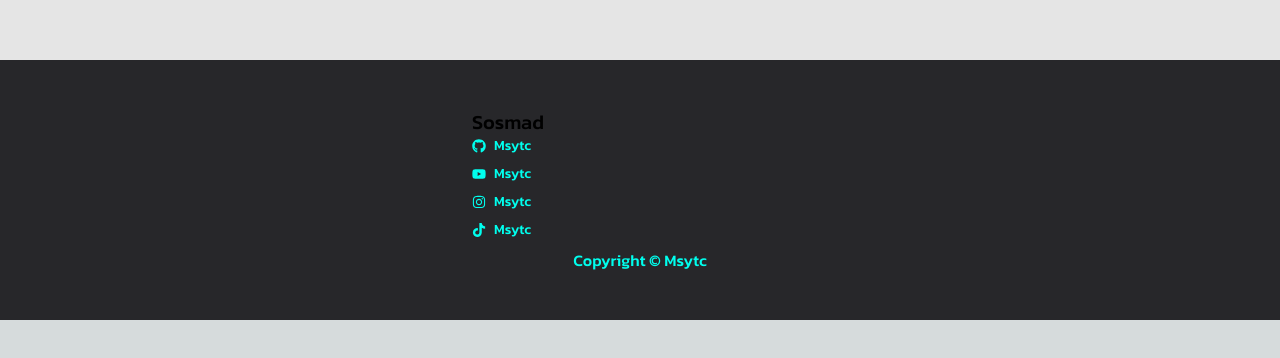
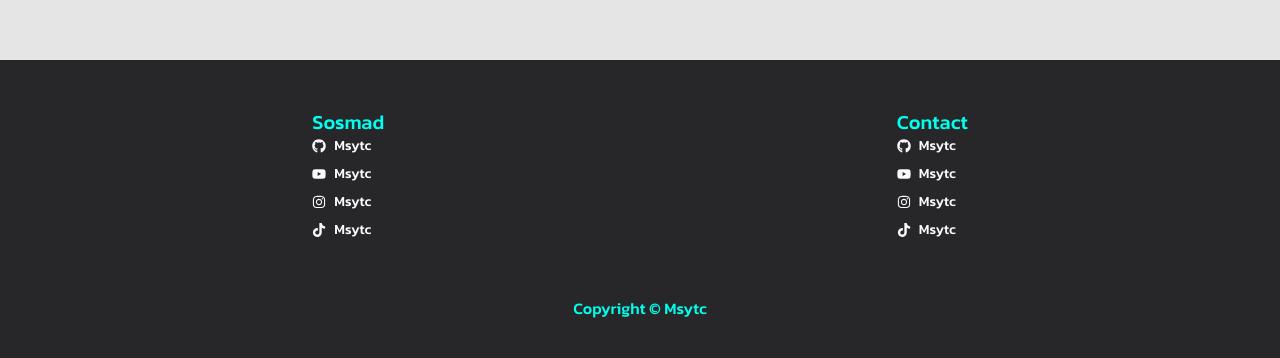
Before and after one commit to MohSolehuddin/olshop, a Next.js app: page / in a window 1280 px wide. Shown: the part 3940-4298 px from the top of the page. Before the commit the page ends 4260 px from the top, so only its background shows below. Built offline with nearby package versions, Linux system fonts and the light colour scheme.

Commit message:
fi dinamis footer: validation input bad word

```diff
--- a/src/components/fragments/Footer.tsx
+++ b/src/components/fragments/Footer.tsx
@@ -3,48 +3,78 @@ import { Imprima } from "next/font/google";
 import React from "react";
 import { FaInstagram, FaYoutube, FaGithub, FaTiktok } from "react-icons/fa";
 
-const DataFooter = {
-  sosmad: [
+const DataFooter = [
+  {
+    title: "Sosmad",
+    data: [
       { link: "https://msytc.vercel.app", icon: FaGithub, text: "Msytc" },
       { link: "https://msytc.vercel.app", icon: FaYoutube, text: "Msytc" },
       { link: "https://msytc.vercel.app", icon: FaInstagram, text: "Msytc" },
       { link: "https://msytc.vercel.app", icon: FaTiktok, text: "Msytc" },
     ],
-  coppyRight: { link: "https://msytc.vercel.app", name: "Msytc" },
-};
+  },
+  {
+    title: "Contact",
+    data: [
+      { link: "https://msytc.vercel.app", icon: FaGithub, text: "Msytc" },
+      { link: "https://msytc.vercel.app", icon: FaYoutube, text: "Msytc" },
+      { link: "https://msytc.vercel.app", icon: FaInstagram, text: "Msytc" },
+      { link: "https://msytc.vercel.app", icon: FaTiktok, text: "Msytc" },
+    ],
+  },
+  {
+    title: "Copyright",
+    data: [{ link: "https://msytc.vercel.app", icon: FaGithub, text: "Msytc" }],
+  },
+];
 
 const Footer = () => {
   return (
-    <footer className="w-screen px-20 py-12 bg-zinc-800 flex justify-center text-center flex-wrap place-items-center">
-      <section className="w-full md:w-[30%]">
-        <p className="tentang-saya text-xl text-start">Sosmad</p>
-        {DataFooter.sosmad.map(function (sosmad: {
+    <footer className="w-screen px-20 py-12 bg-zinc-800 flex justify-center md:justify-evenly text-center flex-wrap place-items-center gap-12">
+      {DataFooter.map((data) => {
+        if (data.title.toUpperCase() !== "COPYRIGHT") {
+          return (
+            <section
+              className="w-full md:w-fit flex justify-center flex-col m-auto"
+              key={data.title}>
+              <p className="tentang-saya text-xl text-favBlueSky">
+                {data.title}
+              </p>
+              {data.data.map(function (element: {
                 text: string;
                 link: string;
                 icon: IconType;
               }) {
                 return (
                   <a
-              key={sosmad.text}
-              href={sosmad.link}
+                    key={element.text}
+                    href={element.link}
                     target="_blank"
                     rel="noopener noreferrer"
-              className="text-favBlueSky text-sm mb-2 flex place-items-center gap-2">
-              <sosmad.icon />
-              <p className="inline-block text-start">{sosmad.text}</p>
+                    className="text-sm text-neutral-50 mb-2 flex place-items-center gap-2">
+                    <element.icon />
+                    <p className="inline-block text-center md:text-start">
+                      {element.text}
+                    </p>
                   </a>
                 );
               })}
             </section>
-      <section className="copyright w-screen">
+          );
+        } else {
+          return (
+            <section className="copyright w-screen" key={data.title}>
               <a
-          href={DataFooter.coppyRight.link}
+                href={data.data[0].link}
                 target="_blank"
                 rel="noopener noreferrer"
                 className="text-favBlueSky">
-          Copyright &copy; {DataFooter.coppyRight.name}
+                Copyright &copy; {data.data[0].text}
               </a>
             </section>
+          );
+        }
+      })}
     </footer>
   );
 };
```
Also changed, not shown: src/components/fragments/native.tsx (added). Lines whose indentation alone changed are shown as unchanged.
